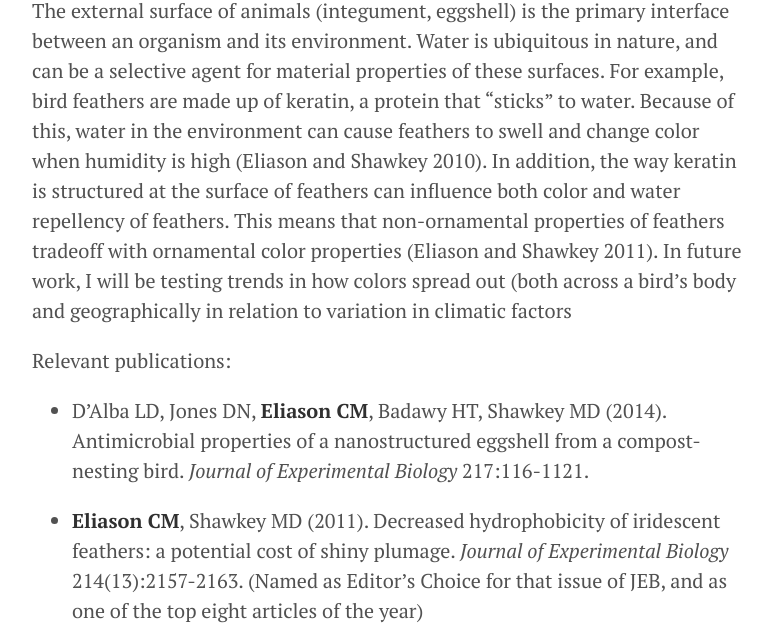
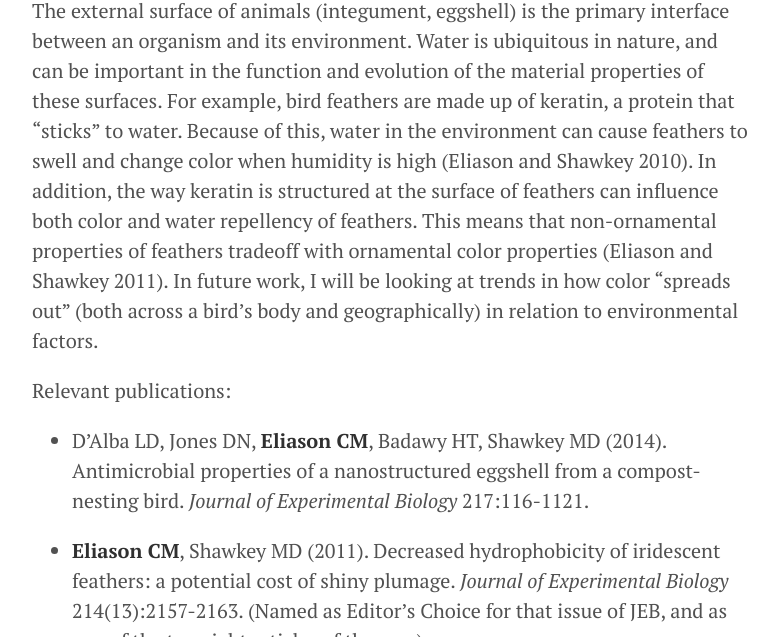
Before and after one commit to celiason/celiason.github.io, a Jekyll site: the page built from research.md, in a window 1280 px wide and 900 px high, scrolled down 2553 px, cut to the strip 263-900 px from the top of the window. Shown: the whole strip, without its empty margins (248-1026 px from the left). Built offline with Jekyll 4.4.1, drawn with Linux system fonts in a browser that asks for light colours; some of the changed text lies outside the part shown.

Commit message:
research

```diff
--- a/research.md
+++ b/research.md
@@ -20,7 +20,7 @@
 
 <img src="/img/nanostructures.png">
 
-I use optical models to link form and function. I then use these models to calculate how many colors birds can theoretically produce with a given color-producing mechanism. Comparing this theoretical colorspace to empirical values in extant species sheds light on potential developmental constraints and tradeoffs limiting color diversity.
+I use optical models to link form and function. I then use these models to calculate the range of colors birds theoretically produce with a given color-producing mechanism. Comparing this "theoretical colorspace" to empirical values in extant species can shed light on potential developmental constraints and tradeoffs in color diversity.
 
 Relevant publications:
 
@@ -69,7 +69,7 @@
 
 <!-- <img src="/img/banner1.jpg"> -->
 
-The external surface of animals (integument, eggshell) is the primary interface between an organism and its environment. Water is ubiquitous in nature, and can be a selective agent for material properties of these surfaces. For example, bird feathers are made up of keratin, a protein that "sticks" to water. Because of this, water in the environment can cause feathers to swell and change color when humidity is high (Eliason and Shawkey 2010). In addition, the way keratin is structured at the surface of feathers can influence both color and water repellency of feathers. This means that non-ornamental properties of feathers tradeoff with ornamental color properties (Eliason and Shawkey 2011). In future work, I will be testing trends in how colors spread out (both across a bird's body and geographically in relation to variation in climatic factors
+The external surface of animals (integument, eggshell) is the primary interface between an organism and its environment. Water is ubiquitous in nature, and can be important in the function and evolution of the material properties of these surfaces. For example, bird feathers are made up of keratin, a protein that "sticks" to water. Because of this, water in the environment can cause feathers to swell and change color when humidity is high (Eliason and Shawkey 2010). In addition, the way keratin is structured at the surface of feathers can influence both color and water repellency of feathers. This means that non-ornamental properties of feathers tradeoff with ornamental color properties (Eliason and Shawkey 2011). In future work, I will be looking at trends in how color "spreads out" (both across a bird's body and geographically) in relation to environmental factors.
 
 Relevant publications:
 
```
